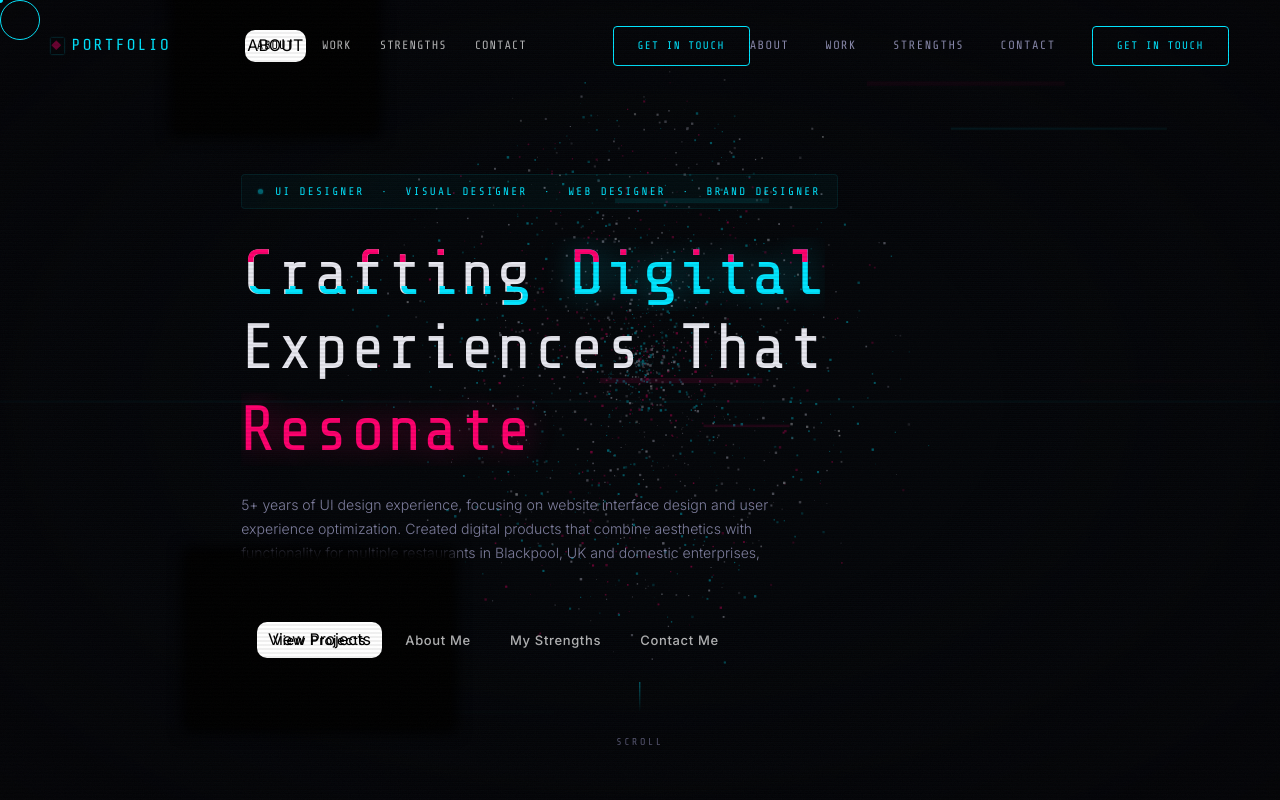
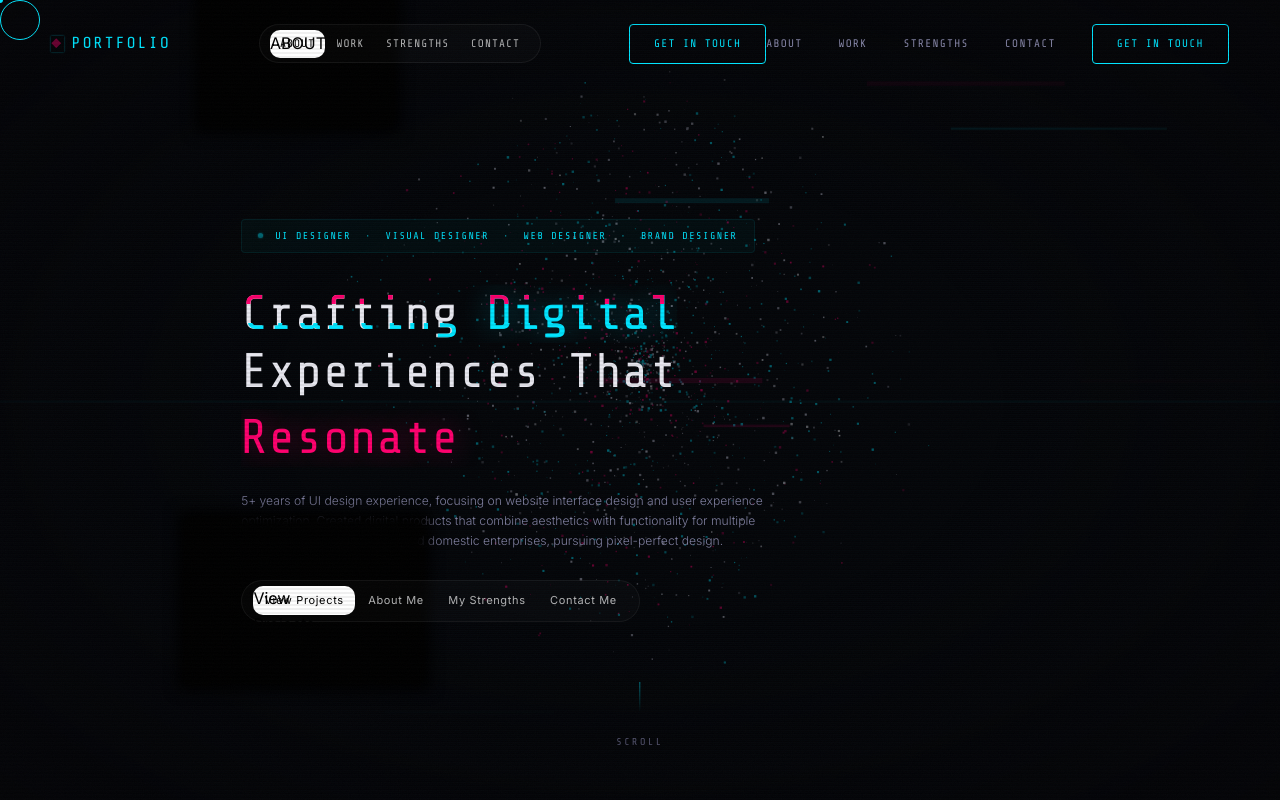
Before and after one commit to 13384741205/protfolio, a React (Vite) app: page / in a window 1280 px wide. Shown: the top 800 px of the page. Built offline with nearby package versions, Linux system fonts and the light colour scheme.

Commit message:
refine: smaller typography, tighter spacing for better visual comfort

```diff
--- a/src/components/GooeyNav.css
+++ b/src/components/GooeyNav.css
@@ -23,14 +23,17 @@
 
 .gooey-nav-container nav ul {
   display: flex;
-  gap: 0.5em;
+  gap: 0.15em;
   list-style: none;
-  padding: 0.5em 1em;
+  padding: 0.35em 0.7em;
   margin: 0;
   position: relative;
   z-index: 3;
   color: white;
   text-shadow: 0 1px 1px hsl(205deg 30% 10% / 0.2);
+  border: 1px solid rgba(255,255,255,0.06);
+  border-radius: 100vw;
+  background: rgba(255,255,255,0.02);
 }
 
 .gooey-nav-container nav ul li {
@@ -40,14 +43,14 @@
   transition: background-color 0.3s ease, color 0.3s ease, box-shadow 0.3s ease;
   box-shadow: 0 0 0.5px 1.5px transparent;
   color: rgba(255, 255, 255, 0.7);
-  font-size: 13px;
-  font-weight: 500;
-  letter-spacing: 0.05em;
+  font-size: 11px;
+  font-weight: 400;
+  letter-spacing: 0.06em;
 }
 
 .gooey-nav-container nav ul li a {
   display: inline-block;
-  padding: 0.6em 1.2em;
+  padding: 0.5em 1em;
   text-decoration: none;
   color: inherit;
 }
--- a/src/components/Hero.css
+++ b/src/components/Hero.css
@@ -62,8 +62,8 @@
 .hero__content {
   position: relative;
   z-index: 3;
-  padding-top: 120px;
-  padding-bottom: 80px;
+  padding-top: 100px;
+  padding-bottom: 60px;
   width: 100%;
   max-width: 900px;
   margin: 0 auto;
@@ -74,12 +74,12 @@
   align-items: center;
   gap: 12px;
   font-family: var(--font-display);
-  font-size: 11px;
+  font-size: 10px;
   font-weight: 400;
   color: var(--accent);
-  letter-spacing: 0.2em;
+  letter-spacing: 0.15em;
   text-transform: uppercase;
-  margin-bottom: 28px;
+  margin-bottom: 32px;
   opacity: 0.9;
   padding: 8px 16px;
   border: 1px solid var(--border);
@@ -103,11 +103,11 @@
 
 .hero__title {
   font-family: var(--font-display);
-  font-size: clamp(36px, 5vw, 72px);
+  font-size: clamp(28px, 3.8vw, 56px);
   font-weight: 400;
-  line-height: 1.15;
-  letter-spacing: 0.03em;
-  margin-bottom: 24px;
+  line-height: 1.2;
+  letter-spacing: 0.02em;
+  margin-bottom: 20px;
   color: var(--text-primary);
 }
 
@@ -141,11 +141,11 @@
 }
 
 .hero__subtitle {
-  font-size: clamp(13px, 1.1vw, 16px);
+  font-size: clamp(12px, 0.95vw, 15px);
   color: var(--text-secondary);
   max-width: 560px;
-  line-height: 1.7;
-  margin-bottom: 28px;
+  line-height: 1.65;
+  margin-bottom: 32px;
   font-weight: 300;
   font-family: var(--font-sans);
   opacity: 0;
@@ -161,7 +161,7 @@
 .hero__actions {
   display: flex;
   align-items: center;
-  gap: 20px;
+  gap: 16px;
   flex-wrap: wrap;
 }
 
@@ -311,10 +311,10 @@
 @media (max-width: 768px) {
   .hero__content {
     padding-top: 110px;
-    padding-bottom: 80px;
+    padding-bottom: 60px;
   }
   .hero__title {
-    font-size: clamp(28px, 9vw, 48px);
+    font-size: clamp(22px, 7vw, 38px);
   }
   .hero__tag {
     font-size: 10px;
--- a/src/components/Navbar.css
+++ b/src/components/Navbar.css
@@ -31,19 +31,19 @@
 }
 
 .navbar__nav .gooey-nav-container nav ul {
-  gap: 0.25em;
-  padding: 0.4em 0.8em;
+  gap: 0.1em;
+  padding: 0.3em 0.6em;
 }
 
 .navbar__nav .gooey-nav-container nav ul li {
-  font-size: 12px;
+  font-size: 11px;
   font-family: var(--font-display);
-  letter-spacing: 0.08em;
+  letter-spacing: 0.1em;
   text-transform: uppercase;
 }
 
 .navbar__nav .gooey-nav-container nav ul li a {
-  padding: 0.5em 1em;
+  padding: 0.45em 0.9em;
 }
 
 .navbar__logo {
@@ -72,7 +72,7 @@
 
 .navbar__link {
   font-family: var(--font-display);
-  font-size: 12px;
+  font-size: 11px;
   font-weight: 400;
   color: var(--text-secondary);
   transition: color 0.3s, text-shadow 0.3s;
```
